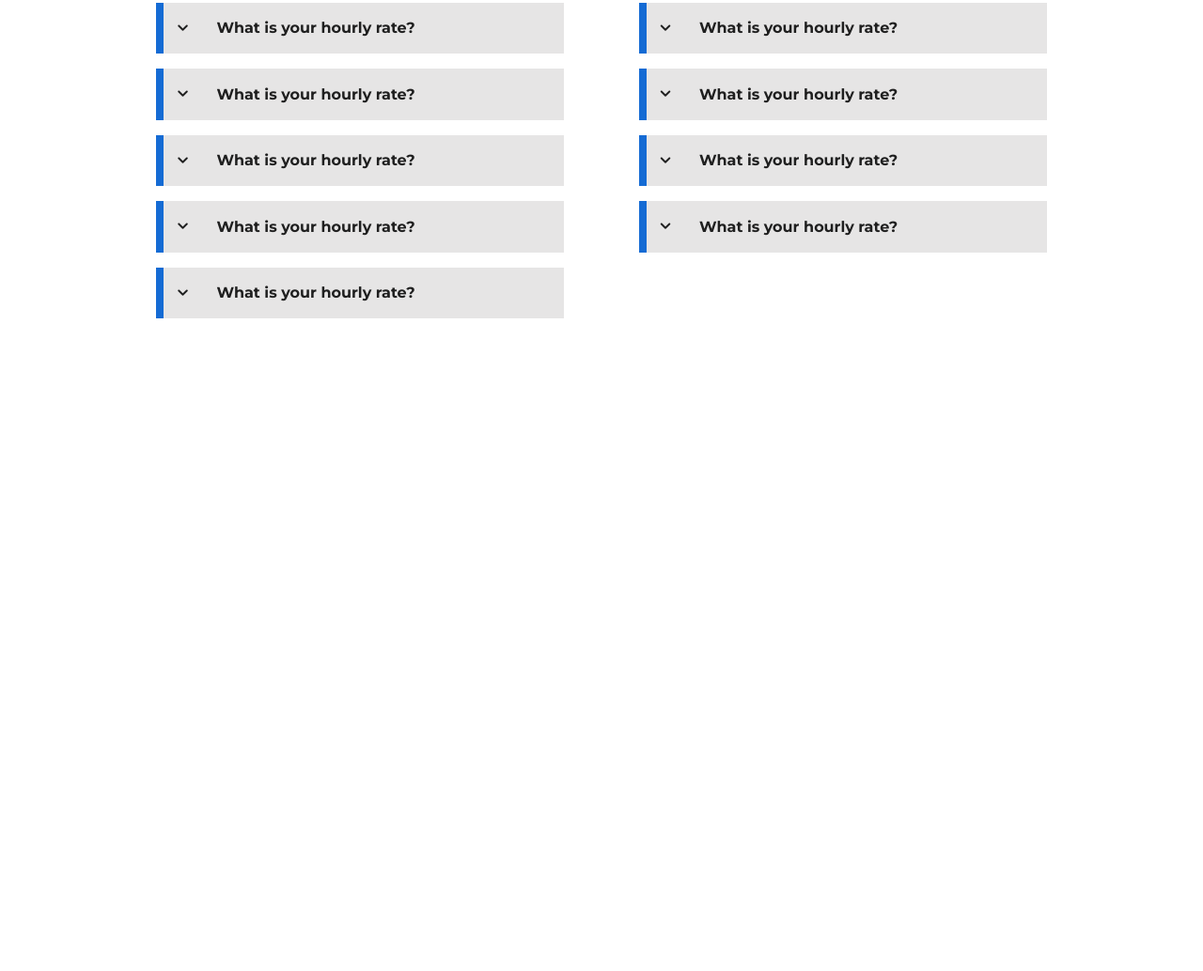
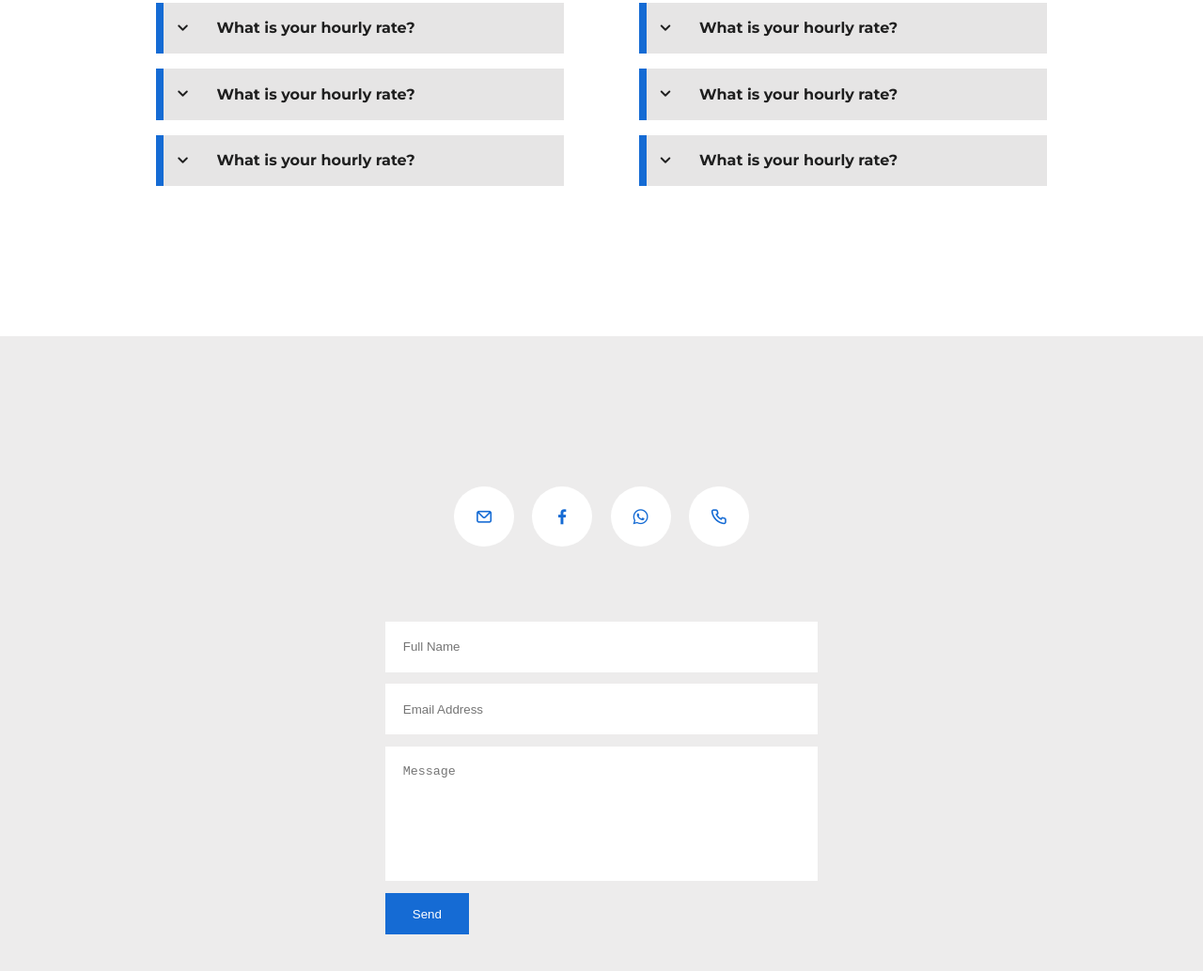
Before and after one commit to MccGrey/ProjectPortfolio, a plain HTML site: page index.html in a window 1280 px wide. Shown: the part 4621-5655 px from the top of the page at 94% size. Before the commit the page ends 5120 px from the top, so only its background shows below. Drawn offline with nearby package versions, Linux system fonts and the light colour scheme.

Commit message:
add contact section, add style

```diff
--- a/index.html
+++ b/index.html
@@ -328,40 +328,33 @@
                 <p>Lorem ipsum dolor sit amet consectetur adipisicing elit.</p>
             </div>
         </li>
+    </menu>
+</section>
 
-         <li class="faqs__item">
-            <div class="faqs__item-top">
-                <span class="faq__icon"><i class="uil uil-angle-down"></i></span>
-                <h5>What is your hourly rate?</h5>
-            </div>
-            <div class="faqs__item-bottom">
-                <span></span>
-                <p>Lorem ipsum dolor sit amet consectetur adipisicing elit.</p>
-            </div>
-        </li>
-
-         <li class="faqs__item">
-            <div class="faqs__item-top">
-                <span class="faq__icon"><i class="uil uil-angle-down"></i></span>
-                <h5>What is your hourly rate?</h5>
-            </div>
-            <div class="faqs__item-bottom">
-                <span></span>
-                <p>Lorem ipsum dolor sit amet consectetur adipisicing elit.</p>
-            </div>
-        </li>
-
-         <li class="faqs__item">
-            <div class="faqs__item-top">
-                <span class="faq__icon"><i class="uil uil-angle-down"></i></span>
-                <h5>What is your hourly rate?</h5>
-            </div>
-            <div class="faqs__item-bottom">
-                <span></span>
-                <p>Lorem ipsum dolor sit amet consectetur adipisicing elit.</p>
-            </div>
-        </li>
-    </menu>
+<!--==========================CONTACT===============================-->
+<section id="contact">
+    <div class="container contact__container">
+        <menu class="contact__options">
+            <a href="mailto:corneliusaguonye@gmail.com" class="contact__option" target="_blank">
+                <i class="uil uil-envelope"></i>
+            </a>
+            <a href="https://www.facebook.com/corneliuschux.aguonye" class="contact__option" target="_blank">
+                <i class="uil uil-facebook-f"></i>
+            </a>
+            <a href="https://wa.me/+2348121299552" class="contact__option" target="_blank">
+                <i class="uil uil-whatsapp"></i>
+            </a>
+            <a href="tel:+2348121299552" class="contact__option" target="_blank">
+                <i class="uil uil-phone"></i>
+            </a>
+        </menu>
+        <form action="https://formsubmit.co/corneliusaguonye@gmail.com" method="POST">
+            <input type="text" name="Name" placeholder="Full Name" required>
+            <input type="email" name="Email" placeholder="Email Address" required>
+            <textarea rows="7" name="Message" placeholder="Message" required></textarea>
+            <button type="submit" class="btn primary">Send</button>
+        </form>
+    </div>
 </section>
 
 <script src="https://cdn.jsdelivr.net/npm/swiper@12/swiper-bundle.min.js"></script>
--- a/style.css
+++ b/style.css
@@ -538,5 +538,57 @@ header {
 
 p.show {
     display: block;
+}
 
+/*======contact ======*/
+.contact__container {
+    width: 36%;
 }
+
+.contact__options {
+    display: flex;
+    justify-content: space-between;
+    align-items: center;
+    width: fit-content;
+    margin-bottom: 5rem;
+    gap: 1.2rem;
+    margin-inline: auto;
+}
+
+.contact__options a {
+    background: var(--color-gray-0);
+    color: var(--color-primary);
+    padding: 1.2rem;
+    border-radius: 50%;
+    width: 4rem;
+    height: 4rem;
+    display: flex;
+    align-items: center;
+    justify-content: center;
+    font-size: 1.2rem;
+}
+
+.contact__options a:hover {
+    background: var(--color-primary-variant);
+    color: var(--color-gray-900);
+}
+
+form {
+    display: flex;
+    flex-direction: column;
+    gap: .8rem;
+}
+
+form input, form textarea {
+   background: var(--color-gray-0);
+    padding: 1.2rem;
+    resize: none;
+    color: var(--color-gray-900);
+}
+
+form button {
+    width: fit-content;
+    border: 0;
+    background: var(--color-primary);
+    padding: 0.8rem 2rem;
+}
```
